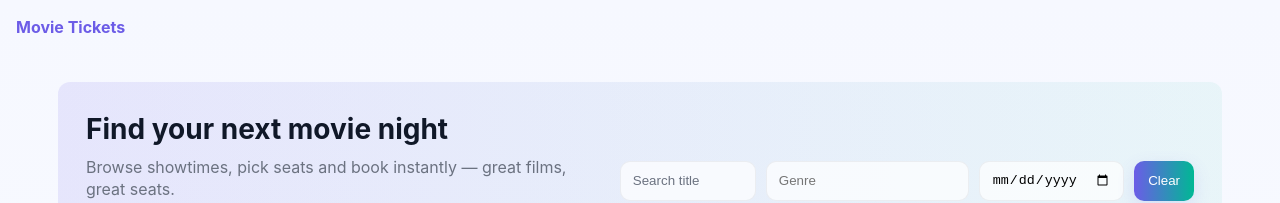
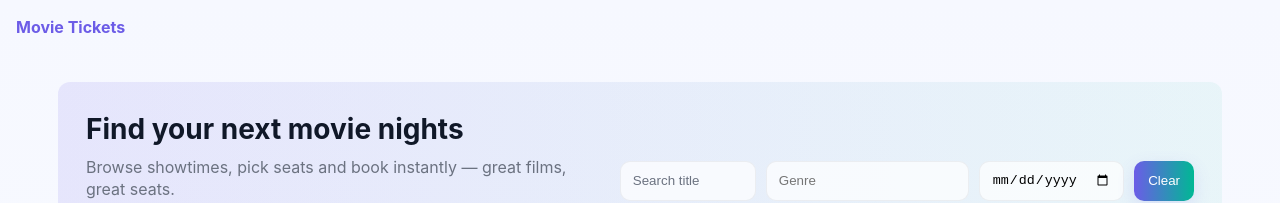
Before and after one commit to pallavi9686/movie_ticket_booking_system, a React (Vite) app: page / in a window 1280 px wide. Shown: the top 203 px of the page. Built offline with nearby package versions, Linux system fonts and the light colour scheme.

Commit message:
updated the home page

```diff
--- a/src/pages/Home.jsx
+++ b/src/pages/Home.jsx
@@ -36,7 +36,7 @@ export default function Home(){
     <div className="container">
       <div className="hero">
         <div>
-          <h1 className="title">Find your next movie night</h1>
+          <h1 className="title">Find your next movie nights</h1>
           <p className="subtitle">Browse showtimes, pick seats and book instantly — great films, great seats.</p>
           <div className="cta">
             {movies && movies[0] ? (
```
